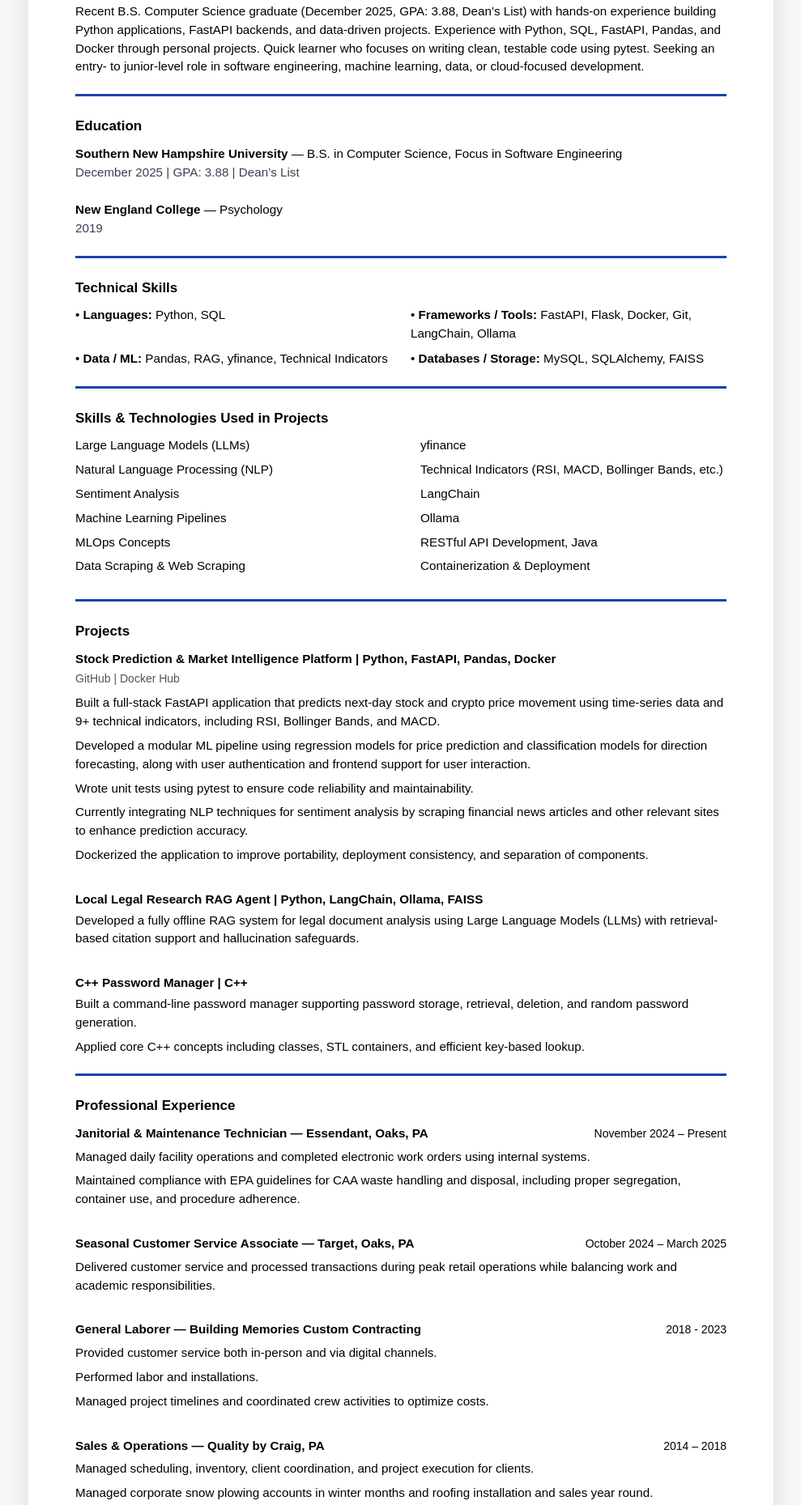
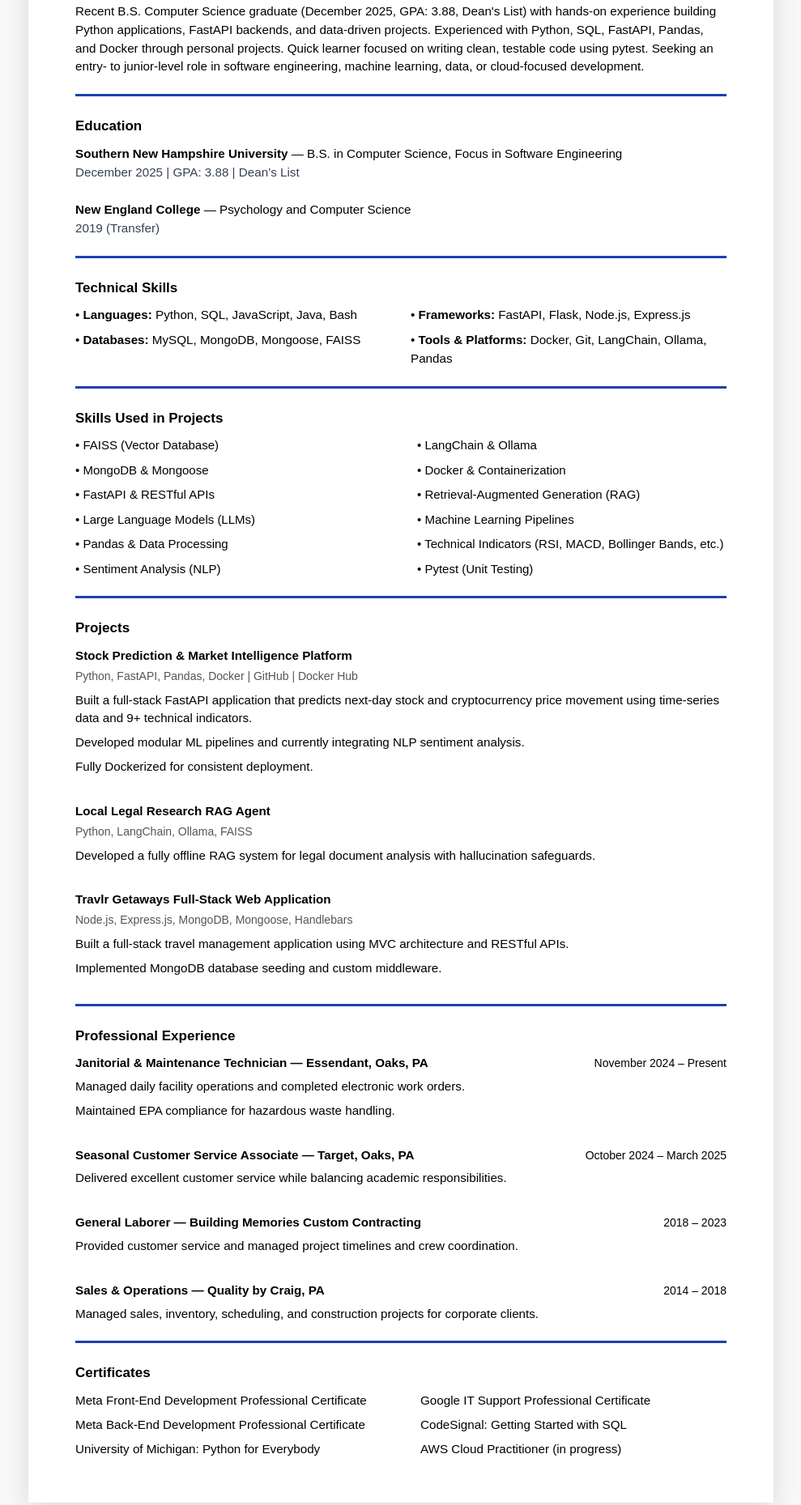
Before and after one commit to dself-dev/2026_portfolio_website, a plain HTML site: page resume.html in a window 1280 px wide. Shown: the part 295-2154 px from the top of the page at 81% size, without its empty margins (145-1134 px from the left). Drawn offline with nearby package versions, Linux system fonts and the light colour scheme; a web font is replaced by a local one.

Commit message:
Update portfolio and rename stylesheet

```diff
--- a/resume.html
+++ b/resume.html
@@ -132,10 +132,11 @@
         <!-- Back to Home Button -->
         <a href="index.html" class="back-button">← Back to Home</a>
 
-        <!-- NAME + CONTACT (Phone number removed) -->
+        <!-- NAME + CONTACT -->
         <h1 class="name">Dennis Selfinger</h1>
         <div class="contact-line">
-            <a href="mailto:dselfinger.dev@gmail.com">dselfinger.dev@gmail.com</a> |
+            Email: <a href="mailto:dselfinger.dev@gmail.com">dselfinger.dev@gmail.com</a> |
+
             Philadelphia, PA<br>
             Portfolio: <a href="https://dself-dev.github.io/2026_portfolio_website/" target="_blank">https://dself-dev.github.io/2026_portfolio_website/</a> |
             GitHub: <a href="https://github.com/dself-dev" target="_blank">github.com/dself-dev</a> |
@@ -147,8 +148,9 @@
         <!-- PROFESSIONAL SUMMARY -->
         <h2 class="section-title">Professional Summary</h2>
         <p>
-            Recent B.S. Computer Science graduate (December 2025, GPA: 3.88, Dean’s List) with hands-on experience building Python applications, FastAPI backends, and data-driven projects.
-            Experience with Python, SQL, FastAPI, Pandas, and Docker through personal projects. Quick learner who focuses on writing clean, testable code using pytest.
+            Recent B.S. Computer Science graduate (December 2025, GPA: 3.88, Dean's List) with hands-on experience building Python applications,
+            FastAPI backends, and data-driven projects. Experienced with Python, SQL, FastAPI, Pandas, and Docker through personal projects.
+            Quick learner focused on writing clean, testable code using pytest.
             Seeking an entry- to junior-level role in software engineering, machine learning, data, or cloud-focused development.
         </p>
 
@@ -159,38 +161,38 @@
         <p><strong>Southern New Hampshire University</strong> — B.S. in Computer Science, Focus in Software Engineering</p>
         <p class="text-gray-700">December 2025 | GPA: 3.88 | Dean’s List</p>
 
-        <p class="mt-6"><strong>New England College</strong> — Psychology</p>
-        <p class="text-gray-700">2019</p>
+        <p class="mt-6"><strong>New England College</strong> — Psychology and Computer Science</p>
+        <p class="text-gray-700">2019 (Transfer)</p>
 
         <div class="blue-line"></div>
 
         <!-- TECHNICAL SKILLS -->
         <h2 class="section-title">Technical Skills</h2>
         <div class="skills-grid">
-            <div>• <strong>Languages:</strong> Python, SQL</div>
-            <div>• <strong>Frameworks / Tools:</strong> FastAPI, Flask, Docker, Git, LangChain, Ollama</div>
-            <div>• <strong>Data / ML:</strong> Pandas, RAG, yfinance, Technical Indicators</div>
-            <div>• <strong>Databases / Storage:</strong> MySQL, SQLAlchemy, FAISS</div>
+            <div>• <strong>Languages:</strong> Python, SQL, JavaScript, Java, Bash</div>
+            <div>• <strong>Frameworks:</strong> FastAPI, Flask, Node.js, Express.js</div>
+            <div>• <strong>Databases:</strong> MySQL, MongoDB, Mongoose, FAISS</div>
+            <div>• <strong>Tools & Platforms:</strong> Docker, Git, LangChain, Ollama, Pandas</div>
         </div>
 
         <div class="blue-line"></div>
 
-        <!-- SKILLS & TECHNOLOGIES USED IN PROJECTS -->
-        <h2 class="section-title">Skills &amp; Technologies Used in Projects</h2>
-        <ul class="columns-2 gap-x-12">
-            <li>Large Language Models (LLMs)</li>
-            <li>Natural Language Processing (NLP)</li>
-            <li>Sentiment Analysis</li>
-            <li>Machine Learning Pipelines</li>
-            <li>MLOps Concepts</li>
-            <li>Data Scraping &amp; Web Scraping</li>
-            <li>yfinance</li>
-            <li>Technical Indicators (RSI, MACD, Bollinger Bands, etc.)</li>
-            <li>LangChain</li>
-            <li>Ollama</li>
-            <li>RESTful API Development, Java</li>
-            <li>Containerization &amp; Deployment</li>
-        </ul>
+        <!-- SKILLS USED IN PROJECTS -->
+        <h2 class="section-title">Skills Used in Projects</h2>
+        <div class="skills-grid" style="column-count: 2; column-gap: 40px; font-size: 15px;">
+            <div>• FAISS (Vector Database)</div>
+            <div>• LangChain &amp; Ollama</div>
+            <div>• MongoDB &amp; Mongoose</div>
+            <div>• Docker &amp; Containerization</div>
+            <div>• FastAPI &amp; RESTful APIs</div>
+            <div>• Retrieval-Augmented Generation (RAG)</div>
+            <div>• Large Language Models (LLMs)</div>
+            <div>• Machine Learning Pipelines</div>
+            <div>• Pandas &amp; Data Processing</div>
+            <div>• Technical Indicators (RSI, MACD, Bollinger Bands, etc.)</div>
+            <div>• Sentiment Analysis (NLP)</div>
+            <div>• Pytest (Unit Testing)</div>
+        </div>
 
         <div class="blue-line"></div>
 
@@ -198,29 +200,29 @@
         <h2 class="section-title">Projects</h2>
 
         <div class="mb-8">
-            <p class="project-title">Stock Prediction &amp; Market Intelligence Platform | Python, FastAPI, Pandas, Docker</p>
-            <p class="project-subtitle">GitHub | Docker Hub</p>
+            <p class="project-title">Stock Prediction & Market Intelligence Platform</p>
+            <p class="project-subtitle">Python, FastAPI, Pandas, Docker | <a href="https://github.com/dself-dev/stock_prediction" target="_blank">GitHub</a> | <a href="https://hub.docker.com/r/dennis2026/stock-prediction-app" target="_blank">Docker Hub</a></p>
             <ul>
-                <li>Built a full-stack FastAPI application that predicts next-day stock and crypto price movement using time-series data and 9+ technical indicators, including RSI, Bollinger Bands, and MACD.</li>
-                <li>Developed a modular ML pipeline using regression models for price prediction and classification models for direction forecasting, along with user authentication and frontend support for user interaction.</li>
-                <li>Wrote unit tests using pytest to ensure code reliability and maintainability.</li>
-                <li>Currently integrating NLP techniques for sentiment analysis by scraping financial news articles and other relevant sites to enhance prediction accuracy.</li>
-                <li>Dockerized the application to improve portability, deployment consistency, and separation of components.</li>
+                <li>Built a full-stack FastAPI application that predicts next-day stock and cryptocurrency price movement using time-series data and 9+ technical indicators.</li>
+                <li>Developed modular ML pipelines and currently integrating NLP sentiment analysis.</li>
+                <li>Fully Dockerized for consistent deployment.</li>
             </ul>
         </div>
 
         <div class="mb-8">
-            <p class="project-title">Local Legal Research RAG Agent | Python, LangChain, Ollama, FAISS</p>
+            <p class="project-title">Local Legal Research RAG Agent</p>
+            <p class="project-subtitle">Python, LangChain, Ollama, FAISS</p>
             <ul>
-                <li>Developed a fully offline RAG system for legal document analysis using Large Language Models (LLMs) with retrieval-based citation support and hallucination safeguards.</li>
+                <li>Developed a fully offline RAG system for legal document analysis with hallucination safeguards.</li>
             </ul>
         </div>
 
-        <div>
-            <p class="project-title">C++ Password Manager | C++</p>
+        <div class="mb-8">
+            <p class="project-title">Travlr Getaways Full-Stack Web Application</p>
+            <p class="project-subtitle">Node.js, Express.js, MongoDB, Mongoose, Handlebars</p>
             <ul>
-                <li>Built a command-line password manager supporting password storage, retrieval, deletion, and random password generation.</li>
-                <li>Applied core C++ concepts including classes, STL containers, and efficient key-based lookup.</li>
+                <li>Built a full-stack travel management application using MVC architecture and RESTful APIs.</li>
+                <li>Implemented MongoDB database seeding and custom middleware.</li>
             </ul>
         </div>
 
@@ -231,12 +233,12 @@
 
         <div class="mb-8">
             <div class="job-header">
-                <span class="job-title">Janitorial &amp; Maintenance Technician — Essendant, Oaks, PA</span>
+                <span class="job-title">Janitorial & Maintenance Technician — Essendant, Oaks, PA</span>
                 <span class="text-sm">November 2024 – Present</span>
             </div>
             <ul>
-                <li>Managed daily facility operations and completed electronic work orders using internal systems.</li>
-                <li>Maintained compliance with EPA guidelines for CAA waste handling and disposal, including proper segregation, container use, and procedure adherence.</li>
+                <li>Managed daily facility operations and completed electronic work orders.</li>
+                <li>Maintained EPA compliance for hazardous waste handling.</li>
             </ul>
         </div>
 
@@ -246,30 +248,27 @@
                 <span class="text-sm">October 2024 – March 2025</span>
             </div>
             <ul>
-                <li>Delivered customer service and processed transactions during peak retail operations while balancing work and academic responsibilities.</li>
+                <li>Delivered excellent customer service while balancing academic responsibilities.</li>
             </ul>
         </div>
 
         <div class="mb-8">
             <div class="job-header">
                 <span class="job-title">General Laborer — Building Memories Custom Contracting</span>
-                <span class="text-sm">2018 - 2023</span>
+                <span class="text-sm">2018 – 2023</span>
             </div>
             <ul>
-                <li>Provided customer service both in-person and via digital channels.</li>
-                <li>Performed labor and installations.</li>
-                <li>Managed project timelines and coordinated crew activities to optimize costs.</li>
+                <li>Provided customer service and managed project timelines and crew coordination.</li>
             </ul>
         </div>
 
         <div>
             <div class="job-header">
-                <span class="job-title">Sales &amp; Operations — Quality by Craig, PA</span>
+                <span class="job-title">Sales & Operations — Quality by Craig, PA</span>
                 <span class="text-sm">2014 – 2018</span>
             </div>
             <ul>
-                <li>Managed scheduling, inventory, client coordination, and project execution for clients.</li>
-                <li>Managed corporate snow plowing accounts in winter months and roofing installation and sales year round.</li>
+                <li>Managed sales, inventory, scheduling, and construction projects for corporate clients.</li>
             </ul>
         </div>
 
--- a/styles.css
+++ b/styles2.css
@@ -47,7 +47,7 @@
     background: #eee2e2;
     position: sticky;
     top: 0;
-    box-shadow: 0 2px 10px rgba(0,0,0,0.1);
+    box-shadow: 0 2px 10px rgba(0, 0, 0, 0.1);
     z-index: 100;
 }
 
@@ -85,24 +85,75 @@
 }
 
 /* Grid layouts */
-.skills-grid, .projects-grid {
+.skills-grid,
+.projects-grid {
     display: grid;
-    grid-template-columns: repeat(auto-fit, minmax(300px, 1fr));
-    gap: 1.5rem;
+    grid-template-columns: repeat(auto-fit, minmax(320px, 1fr));
+    gap: 2rem;
+    align-items: stretch;
 }
 
-.skill-card, .project-card {
+.skill-card,
+.project-card {
     background: white;
     border-radius: 12px;
     padding: 1.8rem;
-    box-shadow: 0 4px 12px rgba(0,0,0,0.07);
+    box-shadow: 0 4px 15px rgba(0, 0, 0, 0.08);
+    display: flex;
+    flex-direction: column;
+}
+
+/* Project cards - Flex magic for equal height */
+.project-card {
+    height: 100%;
 }
 
 .project-card h3 {
     color: var(--primary);
-    margin-bottom: 1rem;
+    margin-bottom: 0.8rem;
+    font-size: 1.35rem;
 }
 
+.project-card p strong {
+    font-size: 1.05rem;
+    color: #222;
+}
+
+.project-card ul {
+    margin: 1rem 0;
+    padding-left: 1.3rem;
+    flex-grow: 1;
+}
+
+.project-card li {
+    margin-bottom: 0.45rem;
+}
+
+/* Buttons container - always at bottom */
+.project-card .btn-container {
+    margin-top: auto;
+    padding-top: 1rem;
+    display: flex;
+    gap: 0.8rem;
+    flex-wrap: wrap;
+}
+
+.btn {
+    display: inline-block;
+    background: var(--primary);
+    color: white;
+    padding: 0.8rem 1.8rem;
+    border-radius: 6px;
+    text-decoration: none;
+    font-weight: 600;
+    text-align: center;
+}
+
+.btn:hover {
+    background: #084e92;
+}
+
+/* Experience & other sections */
 .experience-item {
     margin-bottom: 2.5rem;
 }
@@ -120,22 +171,6 @@
     font-size: 1.05rem;
 }
 
-/* Buttons */
-.btn {
-    display: inline-block;
-    background: var(--primary);
-    color: white;
-    padding: 0.8rem 1.8rem;
-    border-radius: 6px;
-    text-decoration: none;
-    font-weight: 600;
-    margin-top: 10px;
-}
-
-.btn:hover {
-    background: #084e92;
-}
-
 /* Footer */
 footer {
     background: var(--dark);
@@ -144,54 +179,30 @@
     padding: 2.5rem 1rem;
 }
 
-/* Responsive adjustments */
+/* Responsive */
 @media (max-width: 768px) {
-    h1 {
-        font-size: 2.2rem;
-    }
-    .subtitle {
-        font-size: 1.1rem;
-    }
-    nav ul {
-        flex-direction: column;
-        text-align: center;
-    }
-    section {
-        padding: 3rem 1rem;
-    }
-    h2 {
-        font-size: 1.8rem;
-    }
-    .cert-list {
-        columns: 1;
-    }
+    h1 { font-size: 2.2rem; }
+    .subtitle { font-size: 1.1rem; }
+    nav ul { flex-direction: column; text-align: center; }
+    section { padding: 3rem 1rem; }
+    h2 { font-size: 1.8rem; }
+    .cert-list { columns: 1; }
 }
 
 @media (max-width: 480px) {
-    header {
-        padding: 2.5rem 1rem;
-    }
-    .skills-grid, .projects-grid {
+    .projects-grid {
         grid-template-columns: 1fr;
     }
 }
 
-/* ====================== CONTACT FORM ====================== */
+/* Contact form styling (unchanged but cleaned) */
 #contact {
     background: #f8f9fa;
     padding: 4rem 1.5rem;
 }
 
-#contact h2 {
+#contact h2, #contact p {
     text-align: center;
-    margin-bottom: 0.5rem;
-}
-
-#contact p {
-    text-align: center;
-    max-width: 700px;
-    margin: 0 auto 2rem;
-    color: #555;
 }
 
 .contact-form {
@@ -202,15 +213,9 @@
     gap: 1.2rem;
 }
 
-.form-group {
-    display: flex;
-    flex-direction: column;
-}
-
 .form-group label {
     font-weight: 600;
     margin-bottom: 6px;
-    color: #333;
 }
 
 .form-group input,
@@ -219,31 +224,10 @@
     border: 1px solid #ccc;
     border-radius: 6px;
     font-size: 1rem;
-    transition: border 0.3s;
 }
 
 .form-group input:focus,
 .form-group textarea:focus {
-    border-color: #0a66c2;
-    outline: none;
+    border-color: var(--primary);
     box-shadow: 0 0 0 3px rgba(10, 102, 194, 0.1);
 }
-
-.contact-form button {
-    align-self: flex-start;
-    padding: 14px 32px;
-    font-size: 1.05rem;
-    margin-top: 10px;
-    cursor: pointer;
-}
-
-/* Make it look good on mobile */
-@media (max-width: 768px) {
-    #contact {
-        padding: 3rem 1rem;
-    }
-
-    .contact-form {
-        gap: 1rem;
-    }
-}
```
Also changed, not shown: index.html (+64 -21 lines).
